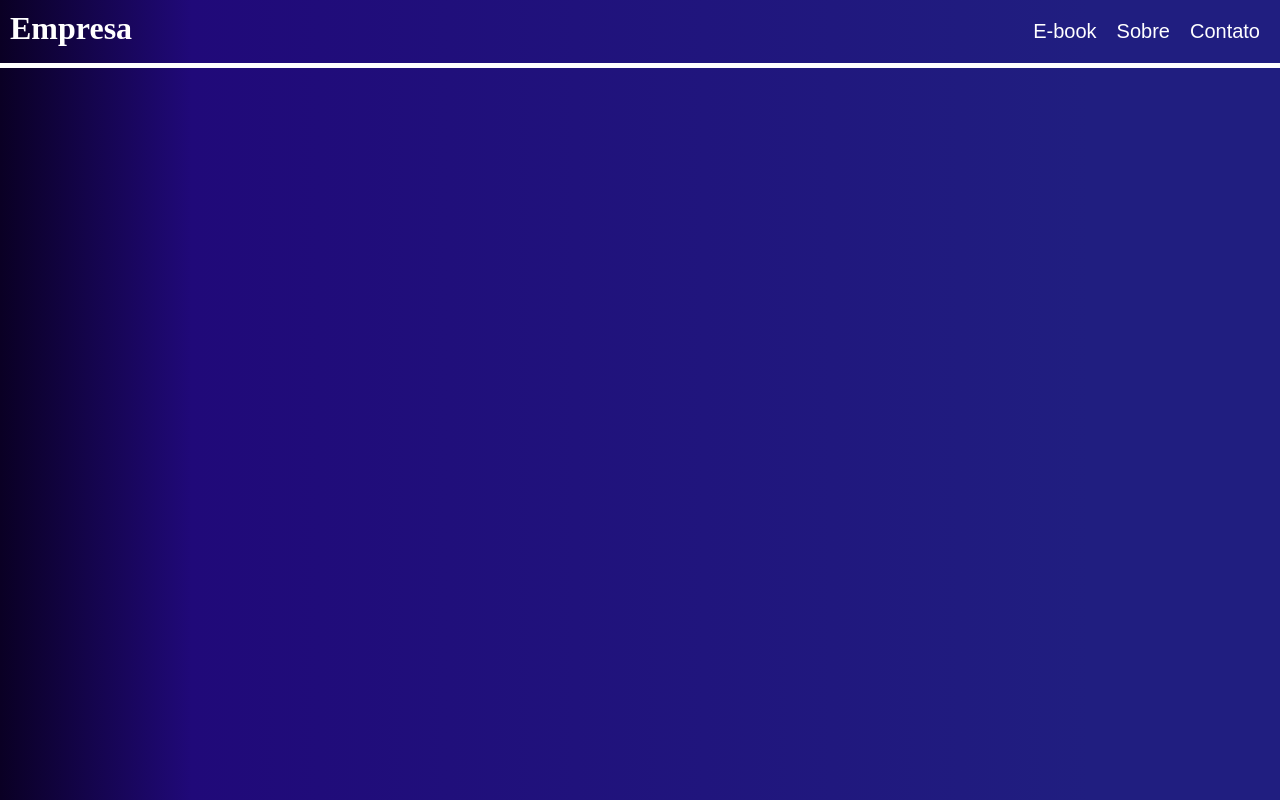
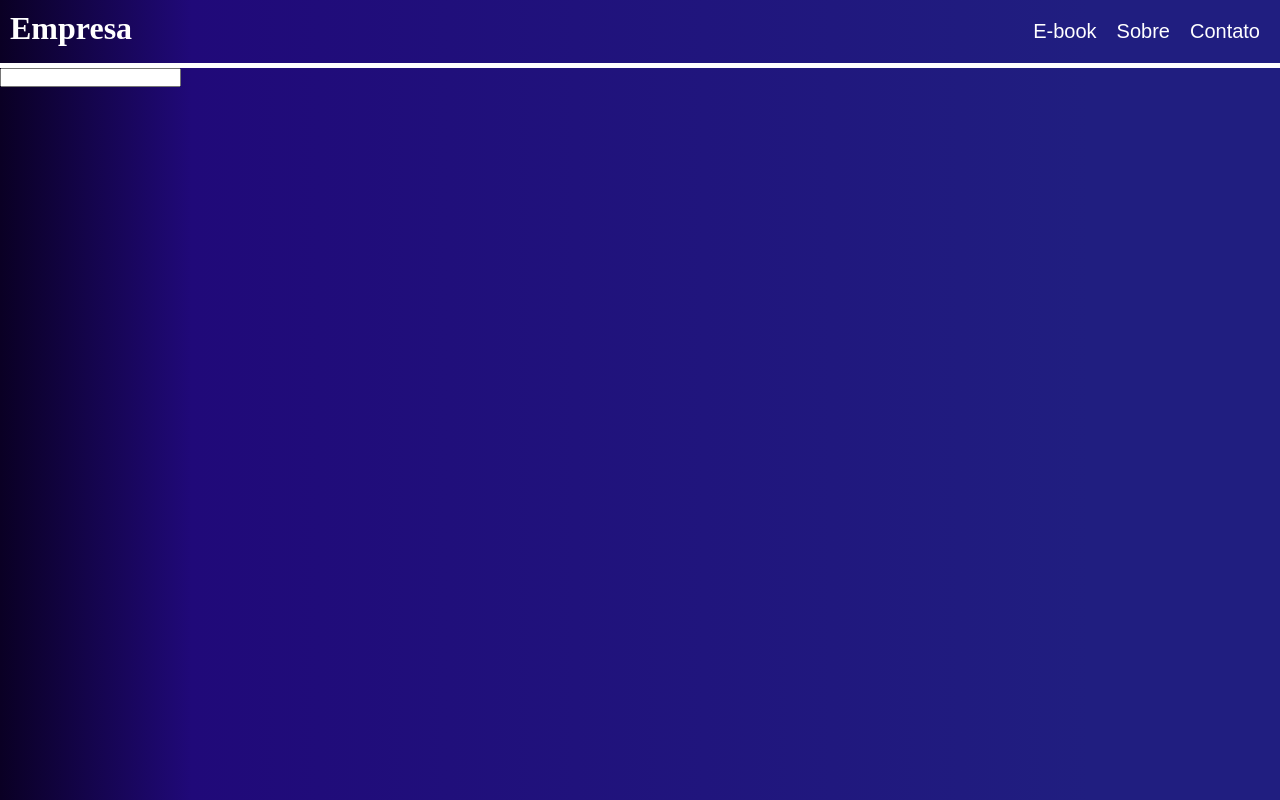
Before and after one commit to joaov1ct0r/node-mailer-mvc, a website: page src/view/index.html in a window 1280 px wide. Drawn offline with Linux system fonts and the light colour scheme.

Commit message:
elemento input criado dentro do form

```diff
--- a/src/view/index.html
+++ b/src/view/index.html
@@ -28,7 +28,9 @@
         </header>
         <main>
             <div id="form-container">
-                <form action="" method="POST"></form>
+                <form action="" method="POST">
+                    <input type="text" name="name" required />
+                </form>
             </div>
         </main>
     </body>
```
